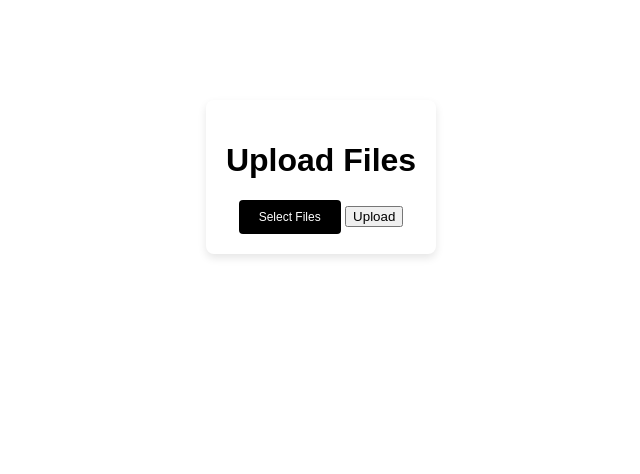
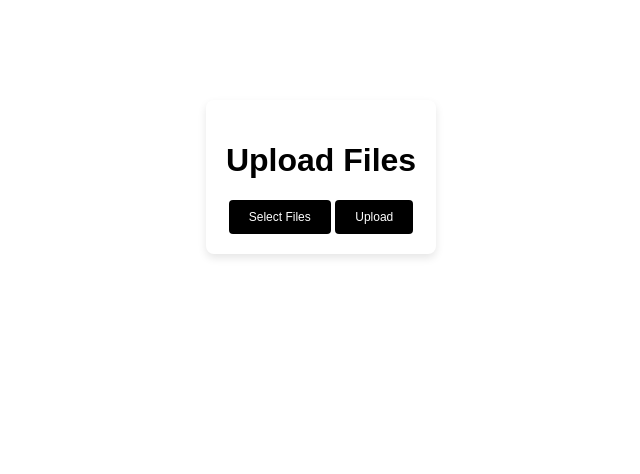
Before and after one commit to malteianlauterbach/deepl-bulker, a Flask app: page / in a window 1280 px wide. Shown: the part 231-705 px from the top of the page, without its empty margins (319-959 px from the left). Run offline with Flask 3, Linux system fonts and the light colour scheme.

Commit message:
made upload even better

```diff
--- a/templates/index.html
+++ b/templates/index.html
@@ -23,7 +23,7 @@
         input[type="file"] {
             display: none;
         }
-        .custom-file-upload {
+        .custom-file-upload, button[type="submit"] {
             display: inline-block;
             background-color: #000;
             color: #fff;
@@ -34,7 +34,7 @@
             cursor: pointer;
             transition: background-color 0.3s ease;
         }
-        .custom-file-upload:hover {
+        .custom-file-upload:hover, button[type="submit"]:hover {
             background-color: #333;
         }
         .file-label {
@@ -49,7 +49,7 @@
             <form action="/" method="POST" enctype="multipart/form-data">
                 <label for="file-upload" class="custom-file-upload">Select Files</label>
                 <input id="file-upload" type="file" name="files" multiple>
-                <button type="submit">Upload</button>
+                <button type="submit" class="custom-file-upload">Upload</button>
             </form>
         </div>
     </div>
```
